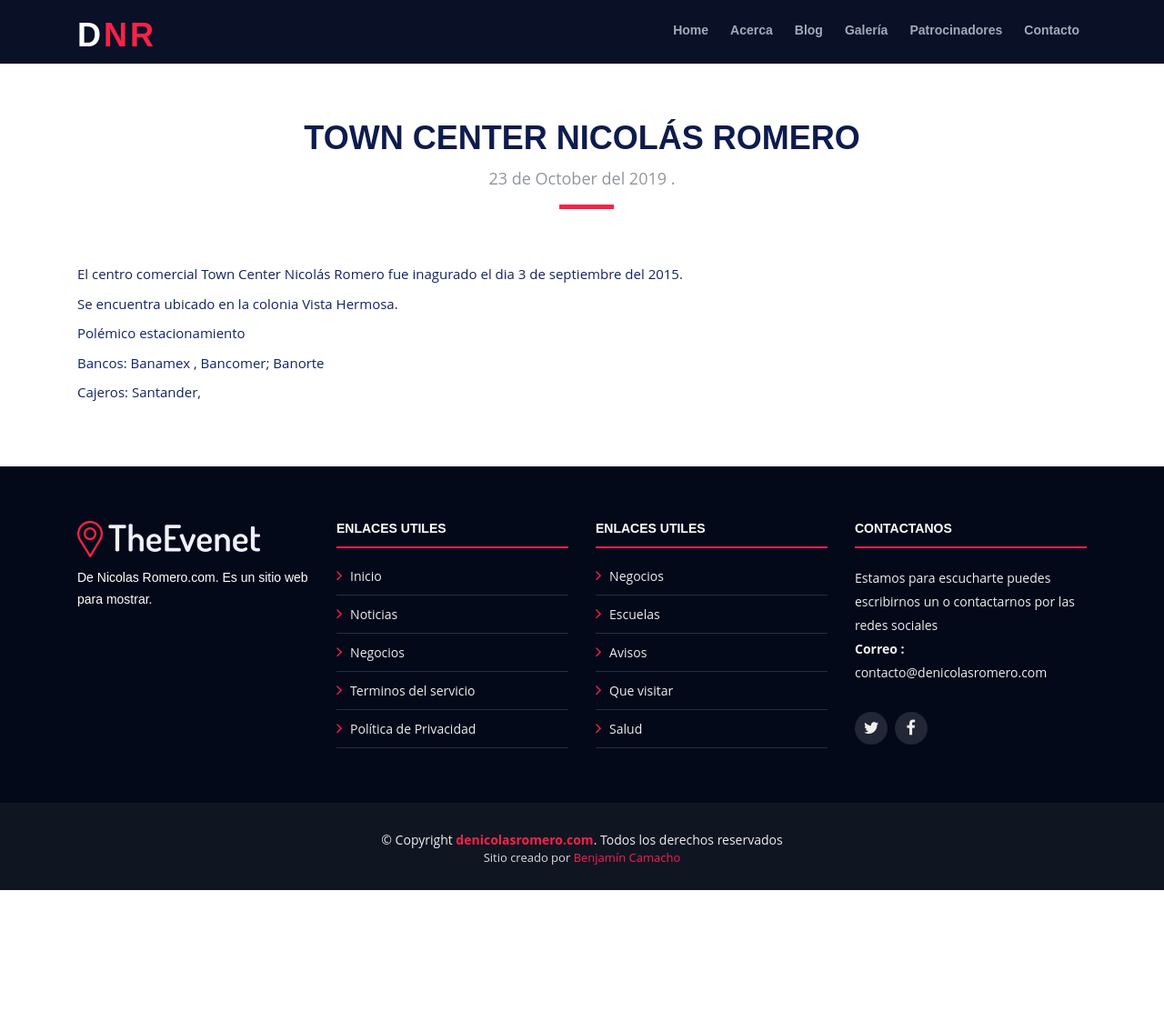
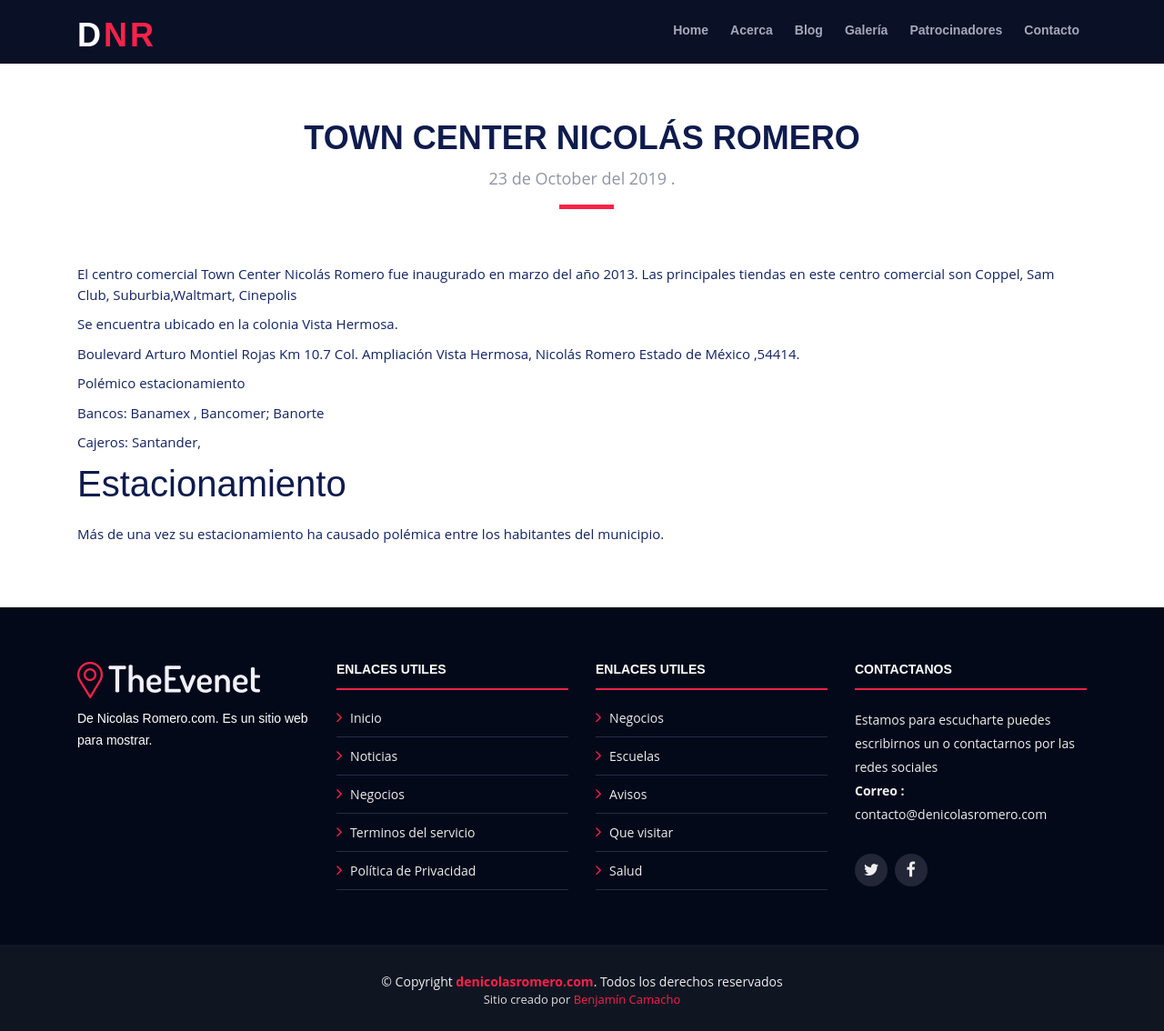
Before and after one commit to jahbenjah/denicolasromero, a Jekyll site: the page built from _posts/2019-10-23-town-center-nicolas-romero.md, in a window 1280 px wide and 1134 px high. Shown: the whole window at 91% size. Built offline with Jekyll 4.4.1, drawn with Linux system fonts in a browser that asks for light colours.

Commit message:
Se agrega info del town

```diff
--- a/_posts/2019-10-23-town-center-nicolas-romero.md
+++ b/_posts/2019-10-23-town-center-nicolas-romero.md
@@ -2,15 +2,47 @@
 layout: post2
 title:  "Town Center Nicolás Romero"
 permalink: /blog/:title.html
-image: /img/blog/1.webp
+image: /img/blog/town-center.webp
 ---
 
-El centro comercial Town Center Nicolás Romero fue inagurado el dia 3 de septiembre del 2015.
+El centro comercial Town Center Nicolás Romero fue inaugurado en marzo del año 2013. Las principales tiendas en este centro comercial son Coppel, Sam Club, Suburbia,Waltmart, Cinepolis
 
 Se encuentra ubicado en la colonia Vista Hermosa.
+
+Boulevard Arturo Montiel Rojas Km 10.7 Col. Ampliación Vista Hermosa, Nicolás Romero Estado de México ,54414.
 
 Polémico estacionamiento
 
 Bancos: Banamex , Bancomer; Banorte
 
 Cajeros: Santander,
+
+# Estacionamiento
+
+Más de una vez su estacionamiento ha causado polémica entre los habitantes del municipio.
+
+<script type="application/ld+json">
+
+{
+  "@context": "https://schema.org",
+  "@type": "ShoppingCenter",
+  "image": ["https://example.com/photos/1x1/photo.jpg"],
+  "@id": "http://www.towncenternicolasromero.com.mx",
+  "name": "Town Center Nicolás Romero",
+  "address": {
+    "@type": "PostalAddress",
+    "streetAddress": "Boulevard Arturo Montiel Rojas Km 10.7",
+    "addressLocality": "Nicolás Romero",
+    "addressRegion": "México",
+    "postalCode": "54414",
+    "addressCountry": "MX"
+  },
+  "geo": {
+    "@type": "GeoCoordinates",
+    "latitude": 19.6279529,
+    "longitude": -99.2918026
+  },
+  "telephone": "8992-9997"
+}
+
+</script>
```
Also changed, not shown: img/blog/town-center.webp (added).
